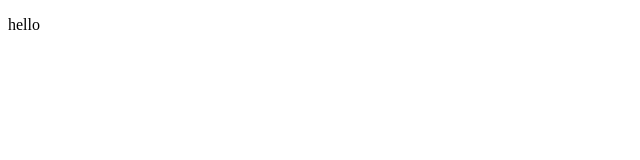
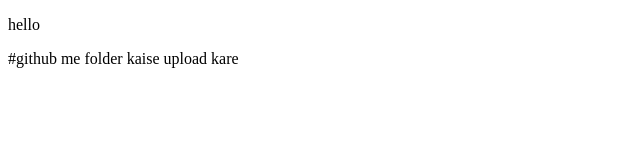
Before and after one commit to ansari9112007/GIT-EXERCISE, a plain HTML site: page index.html in a window 1280 px wide. Shown: the whole page, without its empty margins (0-640 px from the left). Drawn offline with Linux system fonts and the light colour scheme.

```diff
--- a/index.html
+++ b/index.html
@@ -9,3 +9,10 @@
     <p>hello</p>
 </body>
 </html>
+
+
+#github me folder kaise upload kare
+<!-- # github me apna folder bhjna hai to pahle jo folder bhejna hai osko right click kar ke bash open kro fir git remote -v karo
+fir github pe jake new repository karo fir foldr ka name fir waha se url lo osko git bash pe dalo fir git remote-v fir git log --oneline
+oske bad git push -u origin master karo isse wo folder github ja upload ho jayega or agar os foder me kuch changes karna hai to wo kar ke git bash me git add . karo fir git commit -m "folder changes" kuch bhi likho fir git push karo isse github pe jo folder dali thi or osme jo changes kiye wo github pe bhi ho jayega.
+or agar github ke folder me kuch change kiya or osko oski original folderme wo changes dikhana hai to git pull likho . -->
```
